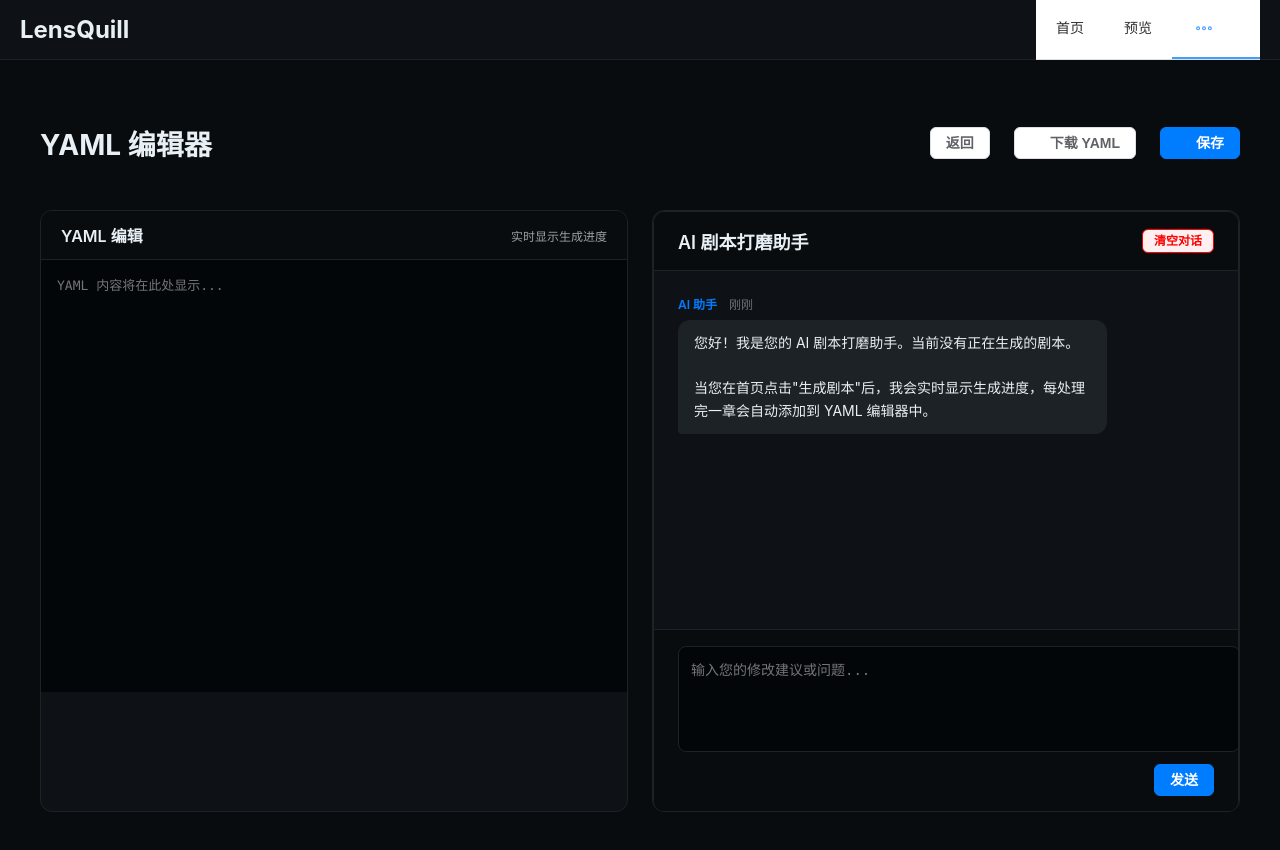
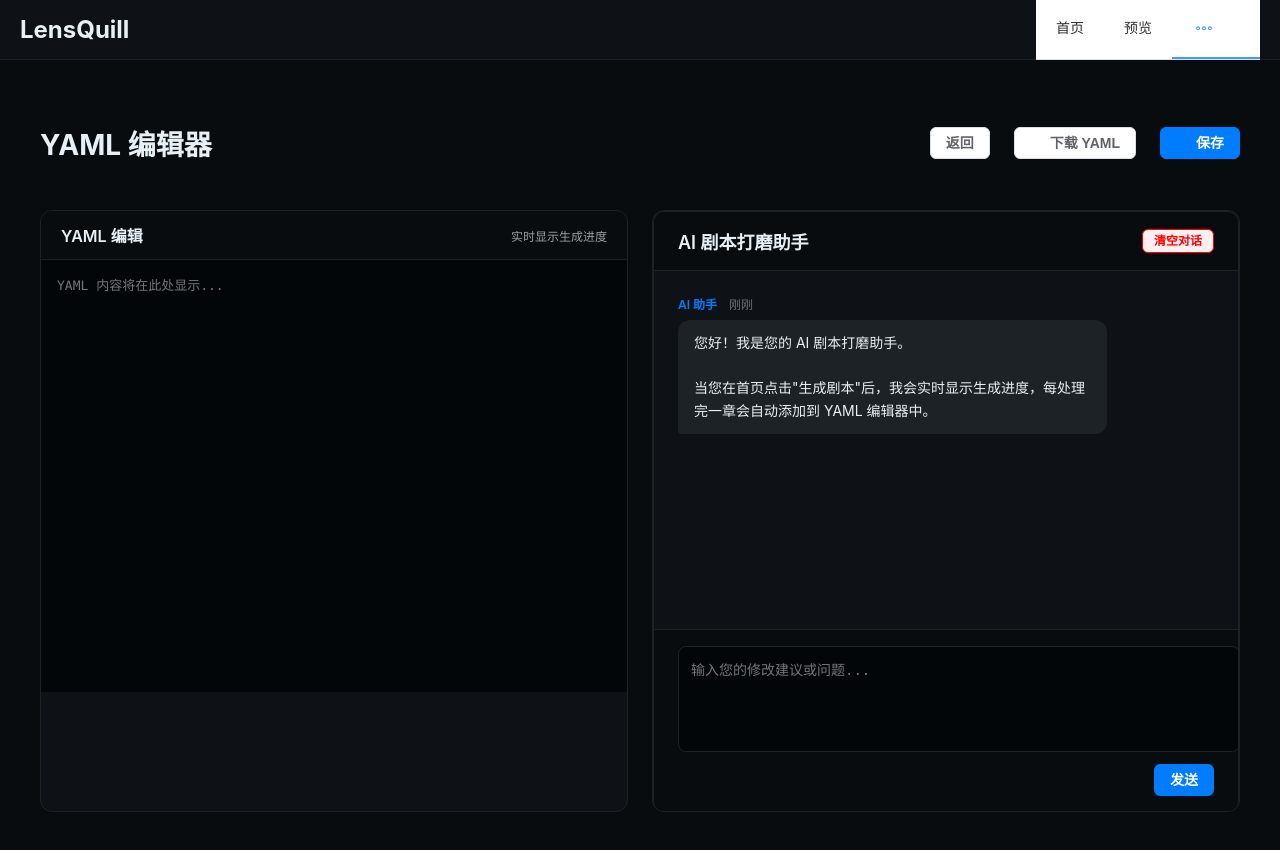
Before and after one commit to 233wang/LensQuill, a Vue app in the folder frontend/: page /editor in a window 1280 px wide. Built offline with nearby package versions, Linux system fonts and the light colour scheme.

Commit message:
fix: 修复 AIChat 问题
1. 默认消息：根据是否有进行中的生成显示不同的欢迎语
2. 消息显示：修复 '第undefined章' 问题，使用可选链和默认值
3. AI 对话：移除无效的 API 调用，改用模拟响应

```diff
--- a/frontend/src/components/AIChat.vue
+++ b/frontend/src/components/AIChat.vue
@@ -78,12 +78,24 @@ const emit = defineEmits<{
   (e: 'addChapter', chapter: any): void
 }>()
 
+// 检查是否有进行中的生成
+const hasInProgressGeneration = computed(() => {
+  return (props.progressMessages && props.progressMessages.length > 0) ||
+         (props.scriptData && Object.keys(props.scriptData).length === 0)
+})
+
 const messages = ref<any[]>([
   {
     id: 1,
     role: 'assistant',
     author: 'AI 助手',
-    content: '您好！我是您的 AI 剧本打磨助手。当前没有正在生成的剧本。\n\n当您在首页点击"生成剧本"后，我会实时显示生成进度，每处理完一章会自动添加到 YAML 编辑器中。',
+    content: computed(() => {
+      if (hasInProgressGeneration.value) {
+        return '您好！我是您的 AI 剧本打磨助手。剧本正在生成中，我会实时显示生成进度。\n\n每处理完一章会自动添加到 YAML 编辑器中，您可以在编辑器中查看和修改生成的内容。'
+      } else {
+        return '您好！我是您的 AI 剧本打磨助手。\n\n当您在首页点击"生成剧本"后，我会实时显示生成进度，每处理完一章会自动添加到 YAML 编辑器中。'
+      }
+    }).value,
     timestamp: '刚刚'
   }
 ])
@@ -103,9 +115,10 @@ const processMessage = (msg: any) => {
   }
   // 处理进度消息
   else if (msg.type === 'chapter_complete') {
-    addProgressMessage(`已完成：${msg.chapter.chapter_title || `第${msg.chapter_index}章`}`)
+    const chapterTitle = msg.chapter?.chapter_title || msg.chapter_title || `第${msg.chapter_index}章`
+    addProgressMessage(`已完成：${chapterTitle}`)
   } else if (msg.type === 'processing_chapter') {
-    addProgressMessage(`正在生成：${msg.chapter_title}`)
+    addProgressMessage(`正在生成：${msg.chapter_title || `第${msg.chapter_index}章`}`)
   } else if (msg.type === 'init') {
     addProgressMessage(`开始生成剧本，共 ${msg.total_chapters} 章`)
   } else if (msg.type === 'characters_loaded') {
@@ -188,12 +201,12 @@ const sendMessage = async () => {
   await nextTick()
   scrollToBottom()
 
-  // 调用后端 API 获取 AI 修改建议
+  // 模拟 AI 响应（实际应调用后端 API）
+  // TODO: 添加后端 AI 对话端点后，启用以下代码
   try {
-    const response = await generateScript([], { yaml: props.yamlContent, request: text })
+    // 模拟网络延迟
+    await new Promise(resolve => setTimeout(resolve, 1000))
 
-    // 模拟 AI 响应
-    setTimeout(() => {
     const aiResponse = {
       id: Date.now() + 1,
       role: 'assistant',
@@ -212,13 +225,12 @@ const sendMessage = async () => {
       duration: 0.4,
       ease: 'power2.out'
     })
-    }, 1000)
-  } catch (error) {
+  } catch (error: any) {
     const aiResponse = {
       id: Date.now() + 1,
       role: 'assistant',
       author: 'AI 助手',
-      content: `抱歉，暂时无法处理您的请求。错误信息：${error}`,
+      content: `抱歉，暂时无法处理您的请求。错误信息：${error?.message || error}`,
       timestamp: '刚刚'
     }
     messages.value.push(aiResponse)
```
Lines whose indentation alone changed are shown as unchanged.
